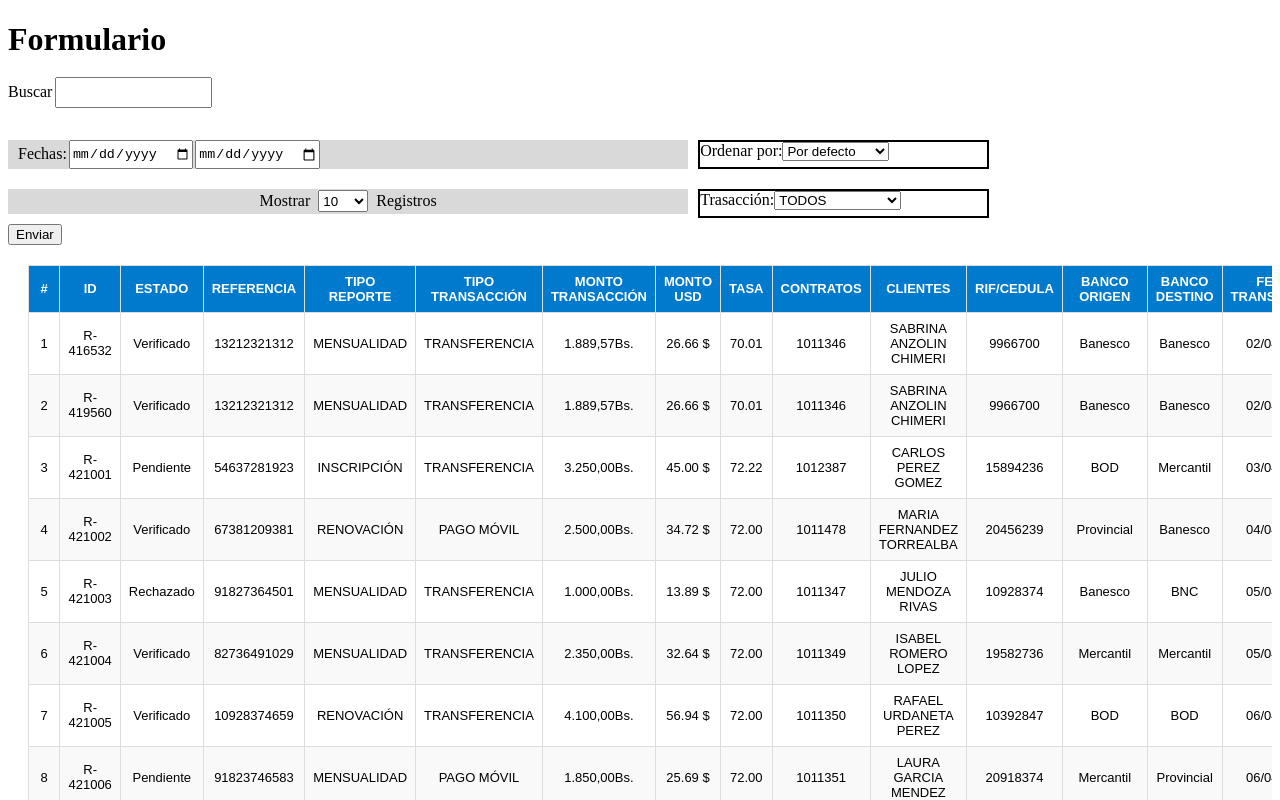
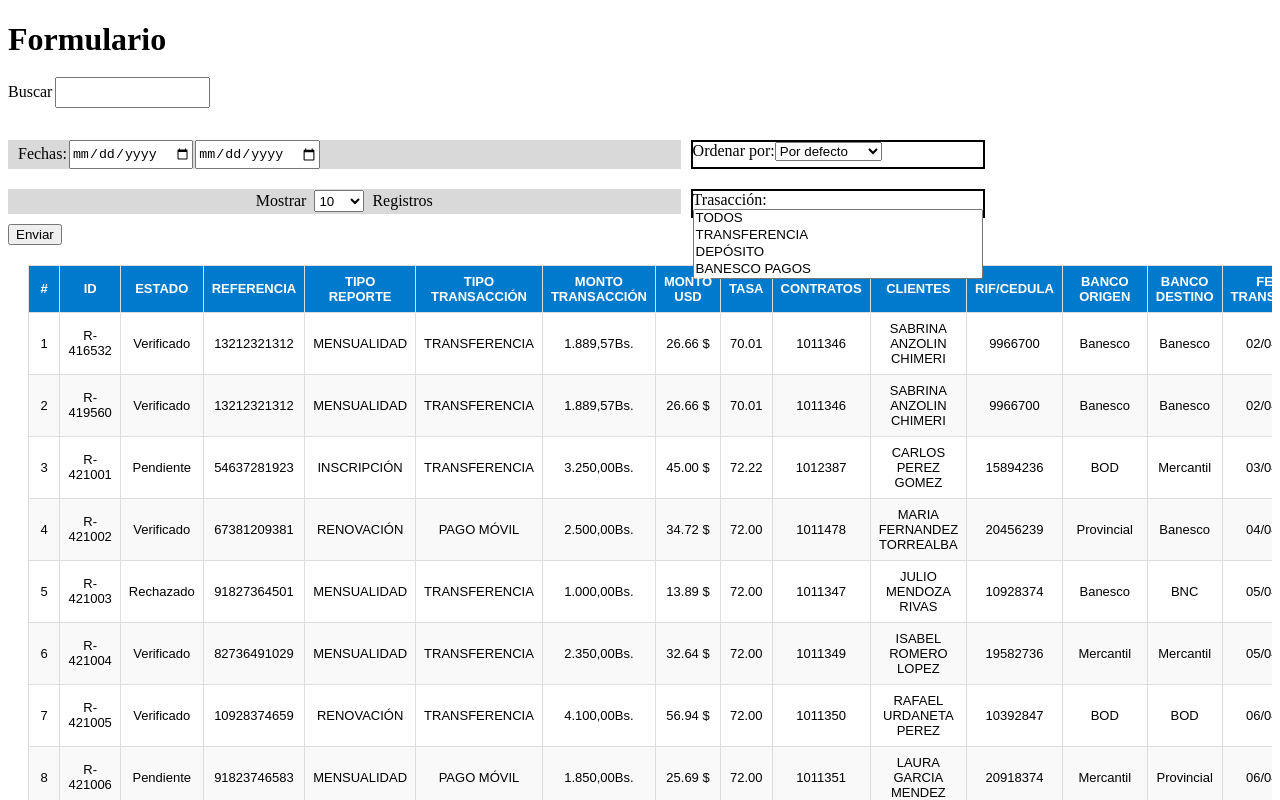
Before and after one commit to Buff4AurelionSol/CloudHUB, a Vue app in the folder cloud-hub/: page / in a window 1280 px wide. Shown: the top 800 px of the page. Built offline with nearby package versions, Linux system fonts and the light colour scheme; the HTML template or start-up script is replaced by a standard one.

Commit message:
feat: add transaction filter

```diff
--- a/cloud-hub/src/App.vue
+++ b/cloud-hub/src/App.vue
@@ -1,20 +1,32 @@
-<script setup lang="ts">
-import { ref } from 'vue'
-import Form from './components/Form.vue'
-import Table from './components/Table/Table.vue'
+<script setup>
+  import { ref } from 'vue'
+  import Form from './components/Form.vue'
+  import Table from './components/Table/Table.vue'
 
-const indexState = ref(10)
+  const indexState = ref(10)
+  const filters = ref([])
+  const transactions = ref([])
 
-function getNumberToFilter(value: string) {
+
+function getNumberToFilter(value) {
   indexState.value = Number(value)
-  console.log(indexState.value)
 }
+
+function getData(data){
+  filters.value = data
+}
+
+function getTransactions(data){
+  transactions.value = data
+}
+
+
 </script>
 
 <template>
   <div class="form-box">
-    <Form @numberToFilter="getNumberToFilter" />
-    <Table :indexState="indexState" />
+    <Form @numberToFilter="getNumberToFilter" @sendData="getData" @transactions="getTransactions"/>
+    <Table :indexState="indexState" :filters="filters" :transactions="transactions"/>
   </div>
 </template>
 
--- a/cloud-hub/src/components/Form.vue
+++ b/cloud-hub/src/components/Form.vue
@@ -1,19 +1,33 @@
-<script setup>
+<script setup >
+  import { ref } from 'vue';
   import DateInput from './DateInput/DateInput.vue'
   import OrderByInput from './OrderByInput/OrderByInput.vue'
   import TransactionInput from './TransactionInput/TransactionInput.vue'
   import ShowPaysInput from './SearchInput/SearchInput.vue'
   import ShowNInput from './ShowNPaysInput/ShowNInput.vue'
 
-   const emit = defineEmits()
-
+   const emit = defineEmits(['numberToFilter','sendData', 'transactions'])
+   const selectedValues = ref([])
 
   function handleSubmit(e) {
     e.preventDefault()
+    const dataArray = []
     const data = Object.fromEntries(new FormData(e.target))
     let showPaysSelect = data["showPaysSelect"]
+    let trasactionData = data["transaction"]
+    data.transaction = selectedValues.value
+
     emit('numberToFilter', showPaysSelect)
+    emit('sendData', dataArray)
+    emit('transactions', data.transaction)
   }
+
+
+  function getTransactions(values){
+     selectedValues.value =  values
+  }
+
+
 </script>
 
 <template>
@@ -38,7 +52,7 @@
         <OrderByInput/>
       </div>
       <div class="transaction">
-        <TransactionInput/>
+        <TransactionInput @sendSelectedValues="getTransactions"/>
       </div>
 
 
--- a/cloud-hub/src/components/Table/Table.vue
+++ b/cloud-hub/src/components/Table/Table.vue
@@ -1,12 +1,23 @@
-<script setup lang="ts">
-    import { computed, type Ref } from 'vue';
+<script setup>
+    import { computed} from 'vue';
     import { reports } from '../consts/const';
-    interface PropsTable{
-        indexState: number
+
+    const props = defineProps({
+      indexState:{
+        type: Number,
+      },
+      filters:{
+        type: Array,
+        default: () => []
+      },
+      transactions:{
+        type: Array,
+        default: () => []
       }
-    const props = defineProps<PropsTable>()
+    })
 
     const filtredData = computed(()=> reports.slice(0, props.indexState))
+
 </script>
 
 <template>
@@ -34,6 +45,7 @@
       </thead>
       <tbody>
         <tr v-for="(report, index) in filtredData" :key="index">
+          <template v-if="props.transactions.includes('TODOS') || report.tipoTransaccion.includes(props.transactions)">
             <td>{{ index + 1 }}</td>
             <td>{{ report.id }}</td>
             <td>{{ report.estado }}</td>
@@ -50,6 +62,7 @@
             <td>{{ report.bancoDestino }}</td>
             <td>{{ report.fechaTransaccion }}</td>
             <td>{{ report.fechaReporte }}</td>
+          </template>
         </tr>
       </tbody>
     </table>
--- a/cloud-hub/src/components/TransactionInput/TransactionInput.vue
+++ b/cloud-hub/src/components/TransactionInput/TransactionInput.vue
@@ -1,12 +1,27 @@
 <script setup>
-import { OPTIONS_TRANSACTION } from '../consts/const';
+    import { ref } from 'vue';
+    import { OPTIONS_TRANSACTION } from '../consts/const';
+    const selectedValues = ref([])
+
+
+    const emit = defineEmits(['sendSelectedValues'])
+
+    function addSelection(e){
+        let aux = e.target.selectedOptions
+        selectedValues.value = Array.from(aux).map(option => option.value)
+        emit('sendSelectedValues', selectedValues.value )
+    }
+
 </script>
 
 <template>
     <div class="transaction-input">
         <span>Trasacción:</span>
-        <select name="transaction-input">
-            <option :value="option" v-for="(option) in OPTIONS_TRANSACTION" key="item">
+        <select name="transaction" class="option-box" @change="addSelection" multiple>
+            <option :value="option"
+                v-for="(option) in OPTIONS_TRANSACTION"
+                key="option"
+                class="option">
                 {{option}}
             </option>
         </select>
@@ -20,4 +35,11 @@ import { OPTIONS_TRANSACTION } from '../consts/const';
         border: 2px solid black;
         margin-bottom: 6px;
     }
+
+    .option-box{
+        width: 100%;
+
+    }
+
+
 </style>
--- a/cloud-hub/src/components/consts/const.ts
+++ b/cloud-hub/src/components/consts/const.ts
@@ -9,22 +9,22 @@ export enum OPTIONS_ORDER_BY {
     ORIGIN_BANK = "Banco origen"
 }
 
-export enum OPTIONS_TRANSACTION{
-    ALL = "TODOS",
-    TRANSFER = "Transferencia",
-    DEPOSIT = "Depópsito",
-    BANESCO = "Banesco Pagos",
-    MULTIPAYMENT = "Multipago",
-    PAGOMOVIL = "Pago móvil",
-    C2P = "C2P",
-    CASH = "Efectivo",
-    PDV = "Pdv",
-    POS_VIRTUAL = "Pos virutal",
-    DEBIN_BNC = "Debin BNC",
-    INMEDIATLY_CREDIT = "Crédito inmediato",
-    INMEDIATLY_DEBIT = "Débito inmediato",
-    BIOPAGO = "Biopago"
-}
+export const OPTIONS_TRANSACTION = [
+  "TODOS",
+  "TRANSFERENCIA",
+  "DEPÓSITO",
+  "BANESCO PAGOS",
+  "MULTIPAGO",
+  "PAGO MÓVIL",
+  "C2P",
+  "EFECTIVO",
+  "PDV",
+  "POS VIRTUAL",
+  "DEBIN BNC",
+  "CRÉDITO INMEDIATO",
+  "DÉBITO INMEDIATO",
+  "BIOPAGO"
+]
 
 type Report = {
     id: string;
```
Lines whose indentation alone changed are shown as unchanged.
